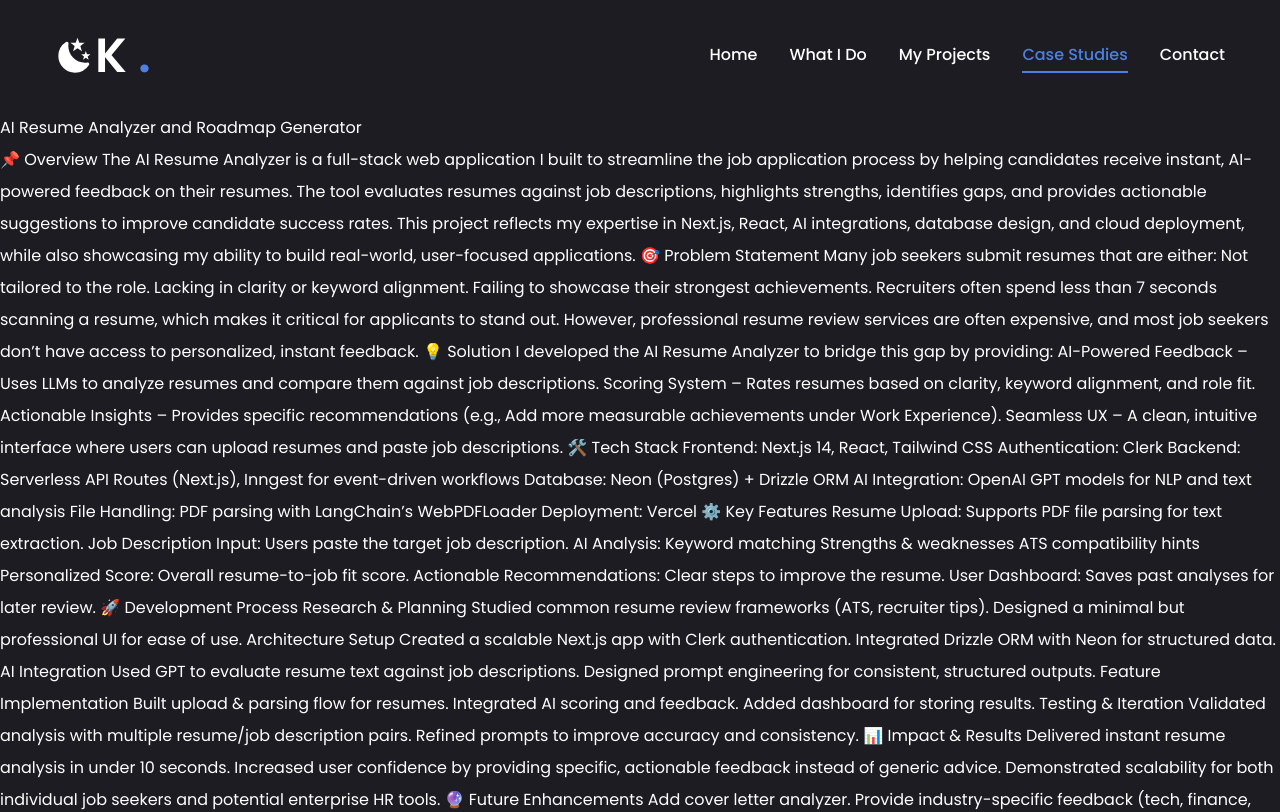
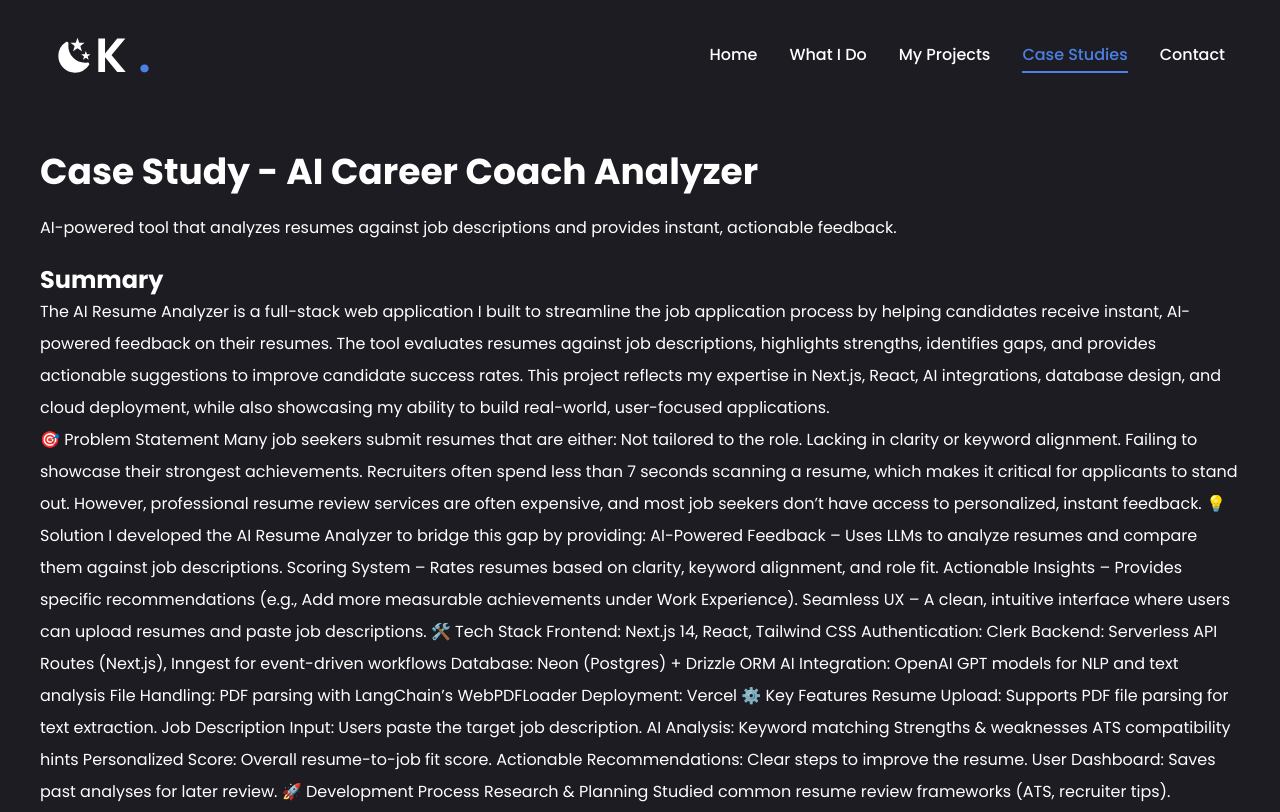
Before and after one commit to KehindeOjeba/Professional-Portfolio, a Next.js app: page /casestudies in a window 1280 px wide. Shown: the top 812 px of the page. Built offline with nearby package versions, Linux system fonts and the light colour scheme.

Commit message:
case study structure

```diff
--- a/app/casestudies/page.jsx
+++ b/app/casestudies/page.jsx
@@ -9,13 +9,18 @@
     opacity: 1,
     transition: { delay: 1, duration: 0.4, ease: "easeIn" },
   }}
+  className='p-10'
     >
-      AI Resume Analyzer and Roadmap Generator
+   <div className='text-4xl font-bold mb-5'>Case Study - AI Career Coach Analyzer </div>
+   <p>AI-powered tool that analyzes resumes against job descriptions and provides instant, actionable feedback.</p>
 
-      <div>📌 Overview
+      <div>
+<section>
+  <p className='text-2xl font-bold mt-5'>Summary</p>
+  The AI Resume Analyzer is a full-stack web application I built to streamline the job application process by helping candidates receive instant, AI-powered feedback on their resumes. The tool evaluates resumes against job descriptions, highlights strengths, identifies gaps, and provides actionable suggestions to improve candidate success rates.
+This project reflects my expertise in Next.js, React, AI integrations, database design, and cloud deployment, while also showcasing my ability to build real-world, user-focused applications.
+</section>
 
-The AI Resume Analyzer is a full-stack web application I built to streamline the job application process by helping candidates receive instant, AI-powered feedback on their resumes. The tool evaluates resumes against job descriptions, highlights strengths, identifies gaps, and provides actionable suggestions to improve candidate success rates.
-This project reflects my expertise in Next.js, React, AI integrations, database design, and cloud deployment, while also showcasing my ability to build real-world, user-focused applications.
 
 🎯 Problem Statement
 
```
